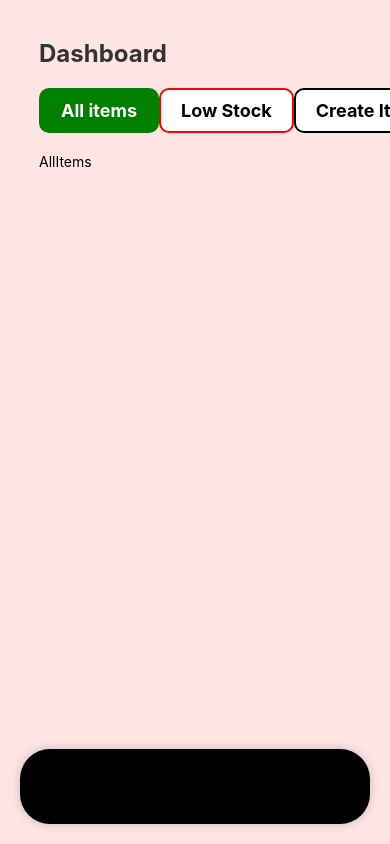
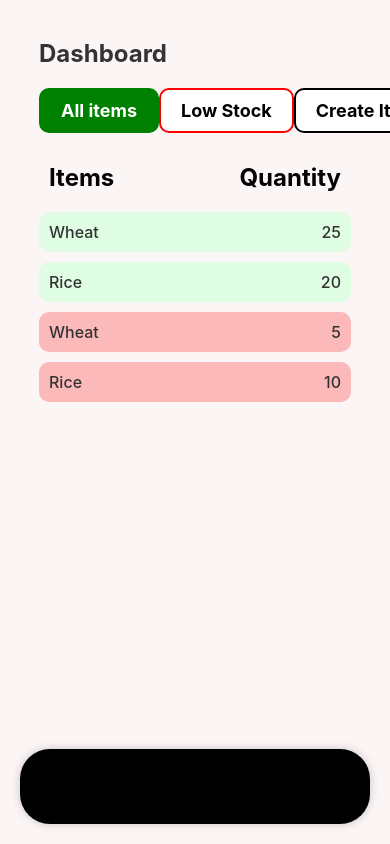
Before and after one commit to Shaqibul-Neil/react-native-first-app, a React Native app: screen /Home in a window 390 px wide. Built offline with nearby package versions, Linux system fonts and the light colour scheme; some icons are missing.

Commit message:
conditioanl data showing using flatlist

```diff
--- a/src/screens/home/Home.jsx
+++ b/src/screens/home/Home.jsx
@@ -31,6 +31,13 @@ const getTextStyle = (view, id) => [
   },
 ];
 
+const data = [
+  { id: 1, name: 'Wheat', stock: 25, unit: 'kg' },
+  { id: 2, name: 'Rice', stock: 20, unit: 'kg' },
+  { id: 3, name: 'Wheat', stock: 5, unit: 'kg' },
+  { id: 4, name: 'Rice', stock: 10, unit: 'kg' },
+];
+
 const Home = ({ navigation }) => {
   const [view, setView] = useState(0);
   return (
@@ -47,8 +54,8 @@ const Home = ({ navigation }) => {
           </Pressable>
         ))}
       </View>
-      {view === 0 && <AllItems />}
-      {view === 1 && <LowStock />}
+      {view === 0 && <AllItems data={data} />}
+      {view === 1 && <AllItems data={data.filter(item => item.stock < 20)} />}
       {view === 2 && <CreateItem />}
     </SafeAreaView>
   );
--- a/src/screens/home/all-items/AllItems.jsx
+++ b/src/screens/home/all-items/AllItems.jsx
@@ -1,10 +1,29 @@
-import { Text, View } from 'react-native';
+import { FlatList, Text, View } from 'react-native';
 import React from 'react';
+import styles from '../../../../styles/App.styles';
 
-const AllItems = () => {
+const AllItems = ({ data }) => {
   return (
     <View>
-      <Text>AllItems</Text>
+      <View style={styles.headingContainer}>
+        <Text style={styles.headingText}>Items</Text>
+        <Text style={styles.headingText}>Quantity</Text>
+      </View>
+      <FlatList
+        data={data}
+        keyExtractor={item => item.id}
+        renderItem={({ item }) => (
+          <View
+            style={[
+              styles.itemContainer,
+              { backgroundColor: item.stock < 20 ? '#fcb9b9' : '#defde2' },
+            ]}
+          >
+            <Text style={styles.itemText}>{item.name}</Text>
+            <Text style={styles.itemText}>{item.stock}</Text>
+          </View>
+        )}
+      />
     </View>
   );
 };
--- a/src/screens/home/lowStock/LowStock.jsx
+++ /dev/null
@@ -1,11 +0,0 @@
-import { View, Text } from 'react-native';
-
-const LowStock = () => {
-  return (
-    <View>
-      <Text>LowStock</Text>
-    </View>
-  );
-};
-
-export default LowStock;
--- a/styles/App.styles.js
+++ b/styles/App.styles.js
@@ -4,7 +4,7 @@ const styles = StyleSheet.create({
   container: {
     width: '100%',
     height: '100%',
-    backgroundColor: '#ffe4e4',
+    backgroundColor: '#fcf5f5',
     padding: '10%',
   },
   title: {
@@ -29,6 +29,30 @@ const styles = StyleSheet.create({
     color: '#000000',
     fontWeight: 'bold',
     fontSize: 18,
+  },
+  headingContainer: {
+    flexDirection: 'row',
+    justifyContent: 'space-between',
+    alignItems: 'center',
+    marginBottom: 10,
+    padding: 10,
+  },
+  headingText: {
+    fontSize: 24,
+    fontWeight: 'bold',
+    color: '#030303',
+  },
+  itemContainer: {
+    flexDirection: 'row',
+    justifyContent: 'space-between',
+    padding: 10,
+    marginBottom: 10,
+    borderRadius: 10,
+  },
+  itemText: {
+    fontSize: 16,
+    fontWeight: 500,
+    color: '#333',
   },
   tabbar: {
     flexDirection: 'row',
```
